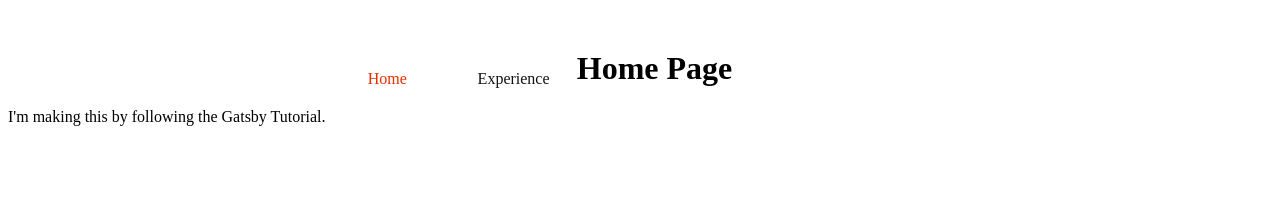
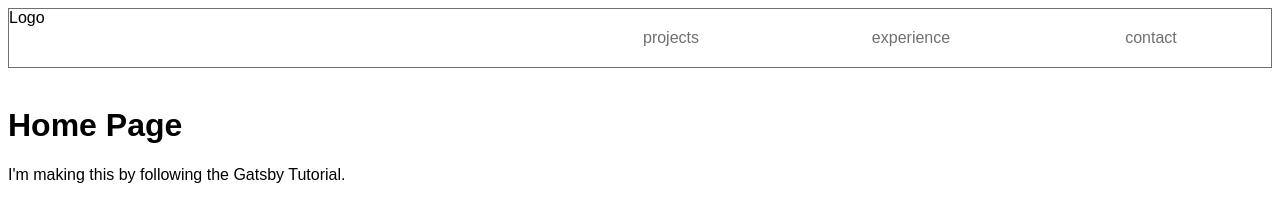
Before and after one commit to n8hopp/portfolio, a Gatsby site: page / in a window 1280 px wide. Built offline with nearby package versions, Linux system fonts and the light colour scheme; Gatsby itself is replaced by a stand-in of ours; a web font is replaced by a local one.

Commit message:
Make animated bar look good

```diff
--- a/src/components/layout.js
+++ b/src/components/layout.js
@@ -4,12 +4,14 @@ import '../styles/layout.scss'
 const Layout = ({ pageTitle, children }) => {
   return (
     <div>
-      <nav>
-        <ul class="primary-nav">
-          <li class="nav-item is-active"><Link to="/">Home</Link></li>
-          <li class="nav-item"><Link to="/experience">Experience</Link></li>
-        </ul>
-      </nav>
+      <nav class="nav-box-border">
+        <div class="nav-logo">Logo</div>
+        <ul class="PrimaryNav with-indicator">
+            <li class="Nav-item"><a href="#">projects</a></li>
+            <li class="Nav-item is-active"><a href="#">experience</a></li>
+            <li class="Nav-item"><a href="#">contact</a></li>
+          </ul>
+      </nav><br></br>
       <main>
         <h1>{pageTitle}</h1>
         {children}
--- a/src/styles/layout.scss
+++ b/src/styles/layout.scss
@@ -1,50 +1,69 @@
-// Menu Item Variables
-// The number of items in the menu
-$menu-items: 5;
-// We multiply it by 1% to get the correct % unit
-$width: (100/$menu-items) * 1%;
 
-// Colors
-$background-color: #121212;
-$indicator-color: #e82d00;
 
-// The parent container
-.primary-nav {
-	// Remove the bullet points by default
-	list-style: none;
-	// Center all the things!
-	margin: 50px auto;
-	// The nav will never exceed this width and what our calculated percentages related back to
-	max-width: 720px;
-	padding: 0;
-	width: 50%;
+@import url(https://fonts.google.com/specimen/Fira+Code:300);
+
+// How many menu items do we have?
+$menu-items: 3;
+
+// Colours
+$background-color: #707070;
+$indicator-color: #0046A5;
+
+// Transition Speed
+$transition-speed: 0.5s;
+
+// Dynamic Variables
+$width: (100/$menu-items) * 1%; // makes each item the right size
+$menu-items-loop-offset: $menu-items - 1; // the number of items in the menu
+
+@keyframes fadeIt {
+	from  { background-color: #707070; }
+	to { background-color: #0046A5; }
+  }
+// ======================================================
+// Step 1 - Making a Fixed Width Navigation
+// ======================================================
+
+.nav-logo{
+	flex-grow:1;
 }
 
-  // The menu items
-  .nav-item {
+.nav-box-border {
+	border-style: solid;
+	border-width: 1px;
+	border-color: $background-color;
+	display: flex;
+}
+.PrimaryNav {
+  @extend %cf; // clear the floats
+  flex-grow:1;
+  list-style: none;
+  margin: auto;
+  max-width: 720px; // As all measurements are using % this could be a flexible value.
+  padding: 0;
+  width: 100%;
+}
+
+.Nav-item {
   background: #fff;
   display: block;
   float: left;
   margin: 0;
   padding: 0;
+  width: $width; //dynamic width
   text-align: center;
-	// Our current calculation of 5 items will generate 20%
-	width: $width;
 
-	// The first item in the menu
   &:first-child {
     border-radius: 3px 0 0 3px;
   }
 
-	// The last item in the menu
   &:last-child {
     border-radius: 0 3px 3px 0;
   }
 
-	// If the menu item is active, give it the same color as the indicator
-	&.is-active a {
-	  color: $indicator-color;
-	}
+  //&.is-active a {
+	// color: $indicator-color;
+  //}
 
   a {
     color: $background-color;
@@ -53,8 +72,136 @@ $indicator-color: #e82d00;
     padding-bottom: 20px;
     text-decoration: none;
 
-	  &:hover {
-		color: $indicator-color;
+    //&:hover {
+      //color: $indicator-color;
+    //}
+  }
+}
+
+
+// ======================================================
+// Step 2 - Making the pseudo indicator
+// ======================================================
+
+.with-indicator {
+  position: relative;// the menu is "relative" to the absolute position last-child pseudo elements.
+  z-index: 0;
+
+  .Nav-item {
+    // ======================================================
+    // Step 2.1 - Making the indicator with the pseudo element.
+    // ======================================================
+    &:last-child {
+      &:before, &:after {
+        content: '';
+        display: block;
+        position: absolute;
+        pointer-events: none;
+        transition: left #{$transition-speed} ease;
+      }
+      // Making the top CSS Triangle - learn more: https://css-tricks.com/animation-css-triangles-work/
+      /*&:before {
+        border: 6px solid transparent;
+        border-top-color: $indicator-color;
+        width: 0;
+        height: 0;
+        top: 0;
+        left: ($width/2);
+        margin-left: -3px;
+      } */
+      &:after {
+        //background: $indicator-color;
+        top: 0px;
+        bottom: -3px;
+        left: 0;
+        width: $width;
+        z-index: -1;
+      }
+
+
+    }
+
+  }
+
+  @for $i from 1 through $menu-items-loop-offset {
+    // when the Nav item "is active", make the indicator line up with the navigation item.
+    .Nav-item:nth-child(#{$i}).is-active ~ .Nav-item:last-child:after {
+      left:($width*$i)-$width;
+	  //animation: fadeIt 3s ease;
+    }
+    .Nav-item:nth-child(#{$i}).is-active ~ .Nav-item:last-child:before
+    {
+      left:($width*$i)+($width/2)-$width; // this ensures the triangle lines up to the menu.
+	  animation: fadeIt 3s reverse ease;
+    }
+}
+
+// ======================================================
+// Step 3 - Making it move
+// ======================================================
+
+    // This could be in the same loop as the above but for the tutorial steps it's not
+    @for $i from 1 through $menu-items-loop-offset {
+    // We have to use !important to make the hovers overide if the last:child is the active or hovered
+    .Nav-item:nth-child(#{$i}):hover ~ .Nav-item:last-child:after {
+      left:($width*$i)-$width !important;
+	  animation: fadeIt 3s ease;
+    }
+
+    .Nav-item:nth-child(#{$i}):hover ~ .Nav-item:last-child:before{
+      left:($width*$i)+($width/2)-$width !important;
+	  //animation: fadeIt 3s reverse ease;
+    }
+
+  }
+
+    // this could be nested in the original .Nav-item
+    .Nav-item {
+        &:last-child {
+          // make sure the last-child talks to itself
+          &:hover, &.is-active {
+            &:before {
+             // we have to use important because the sibling selctor is more specific.
+              left: (100%-$width)+($width/2) !important;
+            }
+            &:after{
+              left: 100%-$width !important;
             }
           }
         }
+    }
+
+}
+
+
+// ======================================================
+// The usual Global resets
+// ======================================================
+
+*, *:before, *:after {
+  box-sizing: border-box; // learn more: https://css-tricks.com/box-sizing/
+}
+
+// Extending the https://css-tricks.com/micro-clearfix/
+%cf:before,
+%cf:after {
+    content: " ";
+    display: table;
+}
+%cf:after {
+    clear: both;
+}
+
+// Presentation Styling
+
+html {
+
+  font-family: 'Fira Code', sans-serif;
+  font-weight: 400;
+}
+
+.toggle {
+    color: #fff;
+    font-family: sans-serif;
+    text-align: center;
+}
```
Lines whose indentation alone changed are shown as unchanged.
